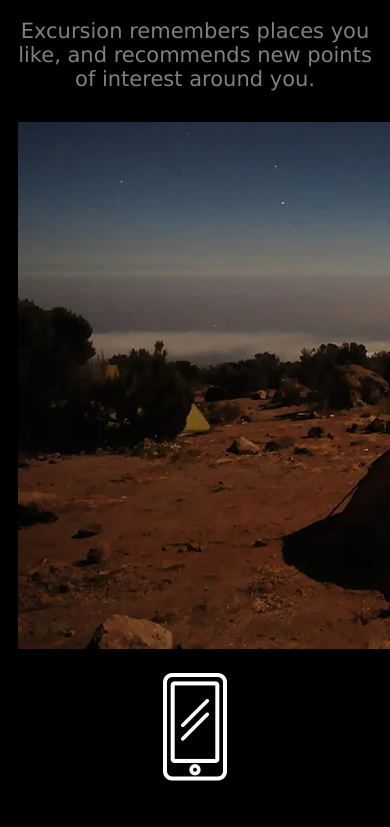
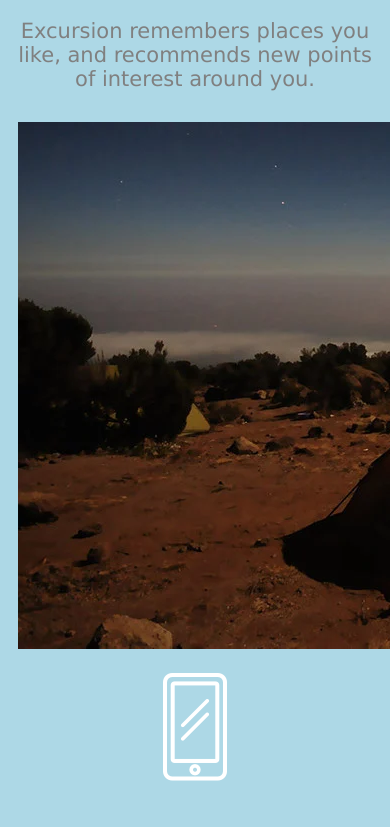
Before and after one commit to TheNuggitMan/excursionlandingpage, a plain HTML site: page index.html in a window 390 px wide. Shown: the part 621-1448 px from the top of the page. Drawn offline with Linux system fonts and the light colour scheme.

Commit message:
testing media query

```diff
--- a/resources/css/style.css
+++ b/resources/css/style.css
@@ -26,3 +26,8 @@ img {
 footer p {
     text-align: right;
 }
+@media (max-width: 600px) {
+  body {
+    background-color: lightblue;
+  }
+}
```
